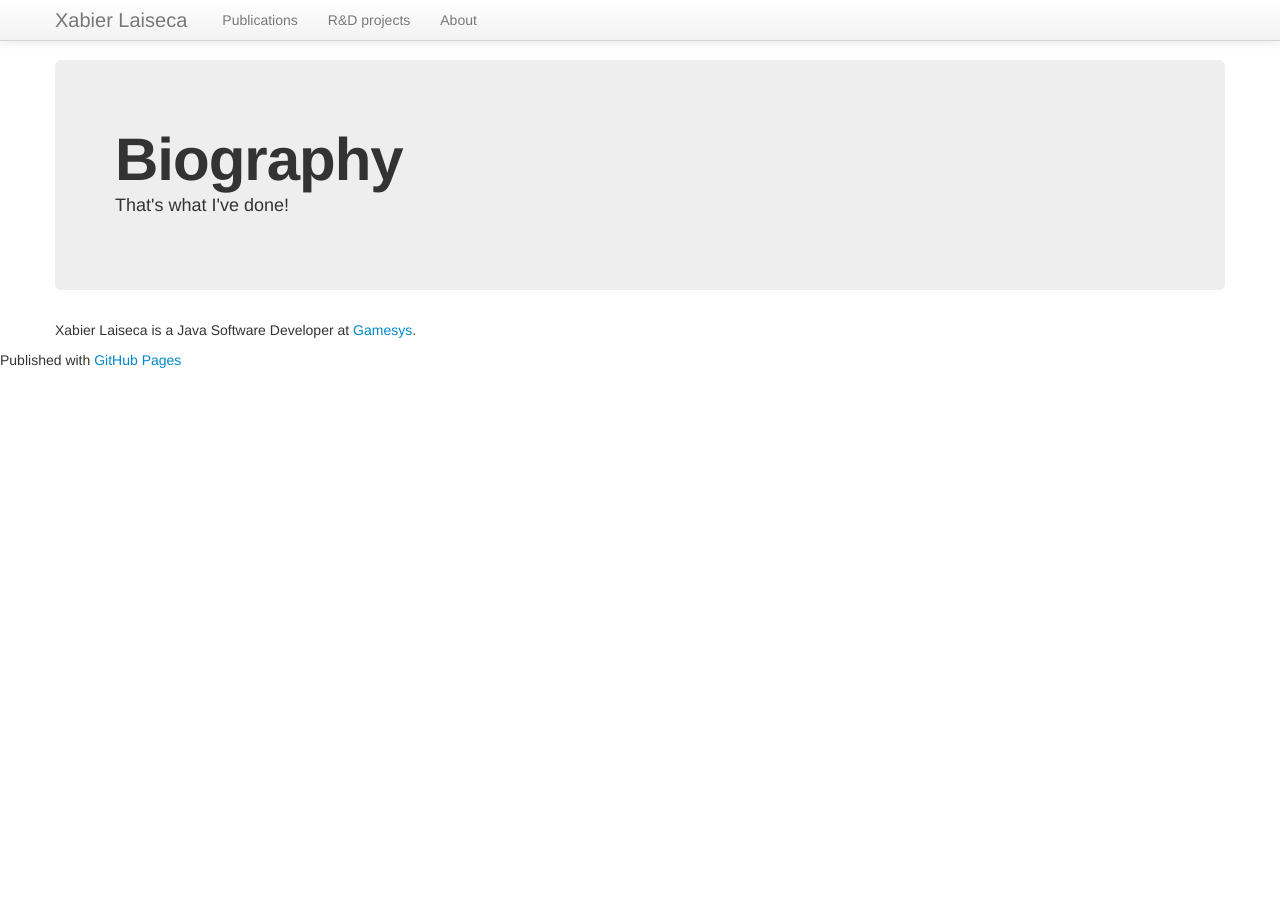
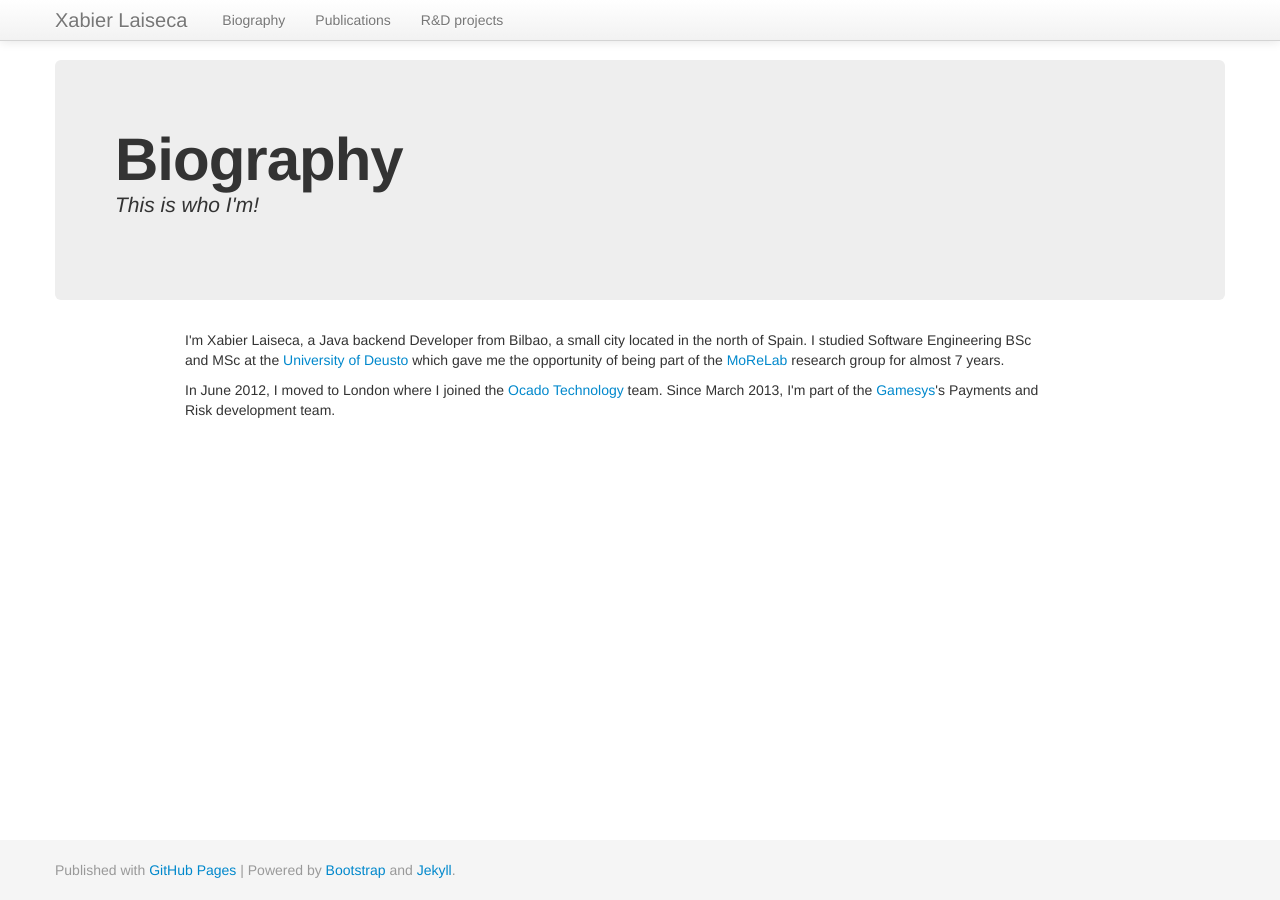
Before and after one commit to xabierlaiseca/xabierlaiseca.github.io, a Jekyll site: the page built from index.html, in a window 1280 px wide. Built offline with Jekyll 4.4.1, drawn with Linux system fonts in a browser that asks for light colours.

Commit message:
Main description + styles added

```diff
--- a/_layouts/default.html
+++ b/_layouts/default.html
@@ -5,11 +5,12 @@
 		<meta charset='utf-8' />
 		<meta http-equiv="X-UA-Compatible" content="chrome=1" />
 		<meta name="author" content="Xabier Laiseca" />
-		<meta name="description" content="Xabier Laiseca : Biography" />
+		<meta name="viewport" content="width=device-width, initial-scale=1.0">
+		<meta name="description" content="Xabier Laiseca : {{ page.header_title }}" />
 
-		<link href="/assets/css/bootstrap.min.css" media="screen" rel="stylesheet"></link>
-		<link href="/assets/css/bootstrap-responsive.min.css" media="screen" rel="stylesheet"></link>
-		<link href="/assets/css/main.css" media="screen" rel="stylesheet"></link>
+		<link href="/assets/css/bootstrap.min.css" media="screen" rel="stylesheet" />
+		<link href="/assets/css/bootstrap-responsive.min.css" media="screen" rel="stylesheet" />
+		<link href="/assets/css/main.css" media="screen" rel="stylesheet" />
 
 		<script type="text/javascript" src="/assets/js/bootstrap.min.js"></script>
 
@@ -18,34 +19,38 @@
 
 	<body>
 
+		<div id="wrap">
 			<nav class="navbar navbar-fixed-top">
 				<div class="navbar-inner">
 					<div class="container">
 						<a class="brand" href="/">Xabier Laiseca</a>
 						<ul class="nav">
+							<li ><a href="/">Biography</a></li>
 							<li ><a href="#">Publications</a></li>
 							<li ><a href="#">R&D projects</a></li>
-						<li ><a href="/">About</a></li>
 						</ul>
 					</div>
 				</div>
 			</nav>
 
-		<div class="container" >
+			<div id="content" class="container" >
 				<header class="hero-unit">
 					<h1>{{ page.header_title }}</h1>
-				<p>{{ page.header_explanation }}</p>
+					<p class="lead"><em>{{ page.header_explanation }}</em></p>
 				</header>
+				<div class="span9 offset1">
 					{{ content }}
 				</div>
+			</div>
+		</div>
 
-		<!-- FOOTER  -->
-		<div id="footer_wrap" class="outer">
-			<footer class="inner">
-				<p>
-					Published with <a href="http://pages.github.com">GitHub Pages</a>
+		<div id="footer">
+			<div class="container">
+				<p class="muted credit">
+					Published with <a href="http://pages.github.com">GitHub Pages</a> | Powered by <a href="http://twitter.github.io/bootstrap/" >Bootstrap</a>
+					and <a href="http://jekyllrb.com/">Jekyll</a>.
 				</p>
-			</footer>
+			</div>
 		</div>
 
 	</body>
--- a/assets/css/main.css
+++ b/assets/css/main.css
@@ -1,4 +1,40 @@
+html,
 body {
+  height: 100%;
+  /* The html and body elements cannot have any padding or margin. */
+}
+
+/* Wrapper for page content to push down footer */
+#wrap {
+  min-height: 100%;
+  height: auto !important;
+  height: 100%;
+  /* Negative indent footer by it's height */
+  margin: 0 auto -60px;
+}
+
+#content {
   padding-top: 60px;
   padding-bottom: 40px;
 }
+
+/* Set the fixed height of the footer here */
+#push,
+#footer {
+  height: 60px;
+  background-color: #f5f5f5;
+}
+
+/* Lastly, apply responsive CSS fixes as necessary */
+@media (max-width: 767px) {
+  #footer {
+    margin-left: -20px;
+    margin-right: -20px;
+    padding-left: 20px;
+    padding-right: 20px;
+  }
+}
+
+.container .credit {
+  margin: 20px 0;
+}
--- a/index.html
+++ b/index.html
@@ -2,13 +2,19 @@
 layout: default
 title: Xabier Laiseca
 header_title: Biography
-header_explanation: That's what I've done!
+header_explanation: This is who I'm!
 ---
 
 <div id="main_content_wrap" class="outer">
 	<section id="main_content" class="inner">
 		<p>
-			Xabier Laiseca is a Java Software Developer at <a href="http://www.gamesyscorporate.com">Gamesys</a>.
+			I'm Xabier Laiseca, a Java backend Developer from Bilbao, a small city located in the north of Spain. I studied Software Engineering
+			BSc and MSc at the <a href="http://www.deusto,es">University of Deusto</a> which gave me the opportunity of being part
+			of the <a href="http://morelab.deusto.es" >MoReLab</a> research group for almost 7 years.
+		</p>
+		<p>
+			In June 2012, I moved to London where I joined the <a href="http://www.ocadotechnology.com">Ocado Technology</a> team.
+			Since March 2013, I'm part of the <a href="http://www.gamesyscorporate.com">Gamesys</a>'s Payments and Risk development team.
 		</p>
 	</section>
 </div>
```
Lines whose indentation alone changed are shown as unchanged.
